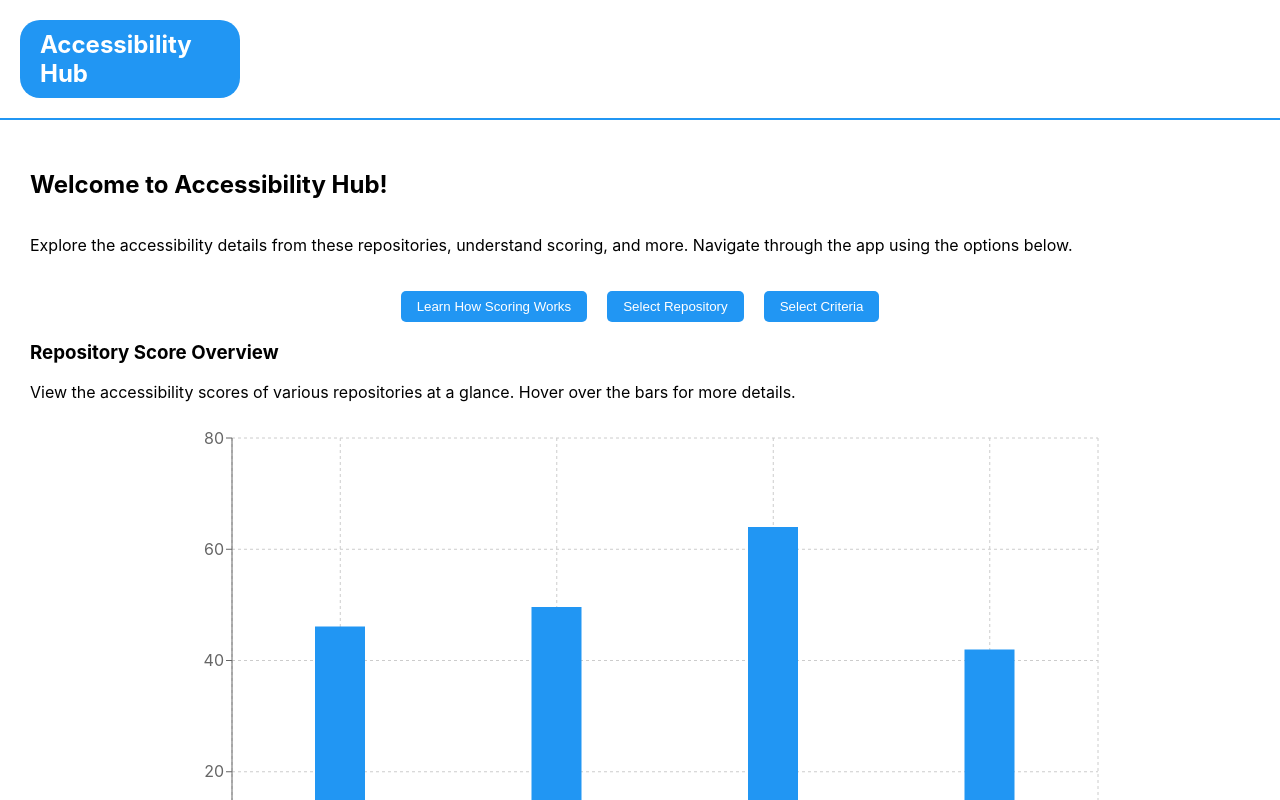
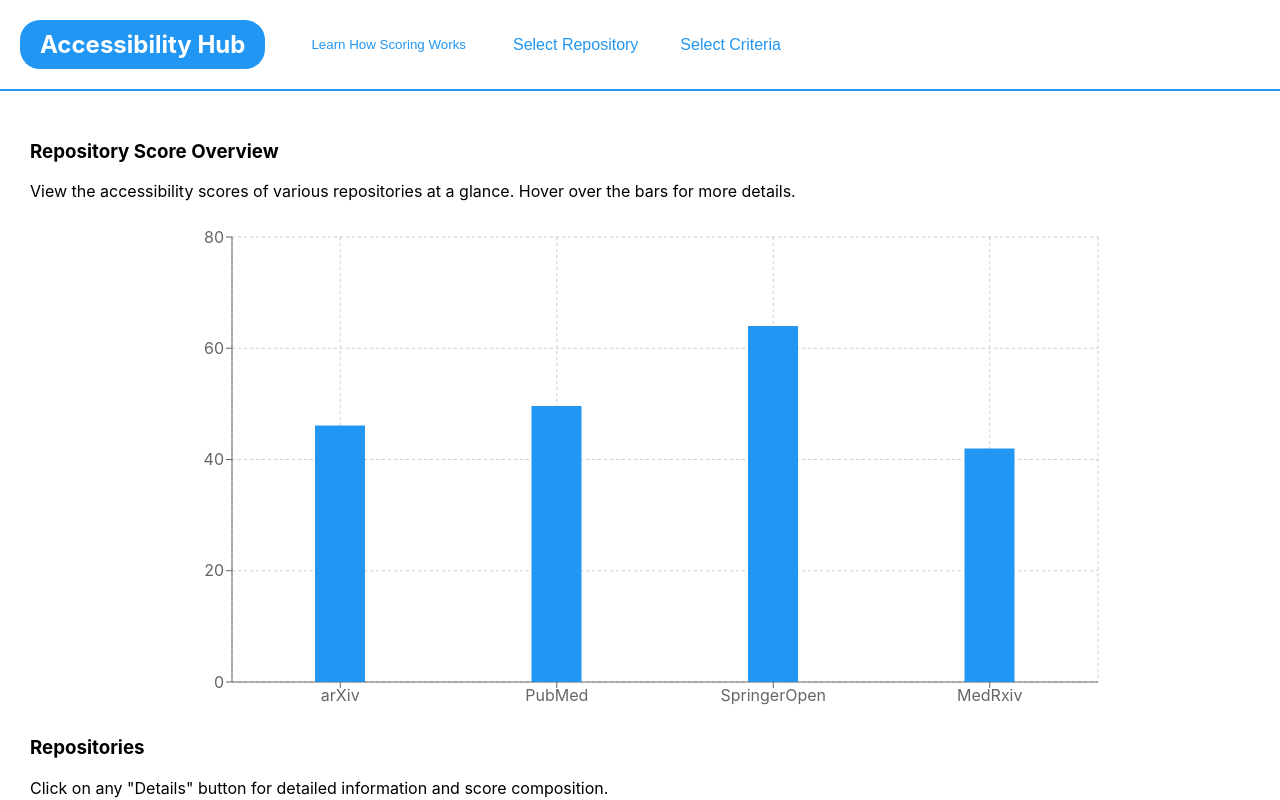
Before and after one commit to RenjunT/AccessibilityHub, a React (Create React App) app: page /#/ in a window 1280 px wide. Shown: the top 800 px of the page. Built offline with nearby package versions, Linux system fonts and the light colour scheme.

Commit message:
Bootstrap React Dropdown, Header navigation update

```diff
--- a/package.json
+++ b/package.json
@@ -9,9 +9,11 @@
     "@testing-library/jest-dom": "^5.17.0",
     "@testing-library/react": "^13.4.0",
     "@testing-library/user-event": "^13.5.0",
+    "bootstrap": "^5.3.2",
     "chart.js": "^4.4.0",
     "papaparse": "^5.4.1",
     "react": "^18.2.0",
+    "react-bootstrap": "^2.9.1",
     "react-chartjs-2": "^5.2.0",
     "react-dom": "^18.2.0",
     "react-router-dom": "^6.18.0",
--- a/src/App.css
+++ b/src/App.css
@@ -55,8 +55,18 @@
 }
 
 
-.dropdown-buttons-container button {
+.dropdown-buttons-container button,
+.dropdown-buttons-container .dropdown-toggle {
   margin: 0 10px;
+  background-color: #2196f3; /* Example background color */
+  color: white; /* Example text color */
+  border: none; /* Example border removal */
+  padding: .375rem .75rem; /* Example padding */
+  border-radius: .25rem;
+}
+
+.dropdown-spacing {
+  margin: 0 10px; /* Adjust the 10px to the amount of space you want */
 }
 
 
--- a/src/MainPage.js
+++ b/src/MainPage.js
@@ -4,18 +4,18 @@
 import './FilterModal.css'
 import FormularAltTextsPage from './FormularAltTextsPage';
 import {useNavigate} from 'react-router-dom';
+import Dropdown from 'react-bootstrap/Dropdown';
 import Timeline from './Timeline'
 import DetailsPage from './DetailsPage'
 import ScoreExplanationPage from './ScoreExplanationPage';
 import FilterModal from './FilterModal'
 import Header from './components/Header'
-import Dropdown from './components/Dropdown';
+
 import { BrowserRouter as Router, Routes, Route, Link } from "react-router-dom";
 
 
 const MainPage = () => {
-    const [showRepoDropdown, setShowRepoDropdown] = useState(false);
-    const [showCriteriaDropdown, setShowCriteriaDropdown] = useState(false);
+
     const navigate = useNavigate();
     const repositories = [
         { id: 'arXiv', name: 'arXiv', score: 46.13 },
@@ -23,54 +23,30 @@
         { id: 'SpringerOpen', name: 'SpringerOpen', score: 64 },
         { id: 'MedRxiv',name: 'MedRxiv', score: 42 }
       ];
+      const criteriaOptions = ['Figure Alt Texts', 'Formular Alt Texts', 'Table Header'];
       const onNavigate = (path) => {
         navigate(path);};
 
         const handleRepoSelect = (repo) => {
-          setShowRepoDropdown(false); // Close the dropdown
+
           navigate(`/details/${repo}`); // Navigate to the repository page
         };
 
         const handleCriteriaSelect = (criteria) => {
-          setShowCriteriaDropdown(false); // Close the dropdown
+
           navigate('/formular-alt-texts');
         };
 
   return (
     <div className="MainPage">
-        <Header />
+        <Header
+        repositories={repositories}
+        criteriaOptions={criteriaOptions}
+        handleRepoSelect={handleRepoSelect}
+        handleCriteriaSelect={handleCriteriaSelect}
+      />
 
         <div className="content">
-        <h2>Welcome to Accessibility Hub! </h2>
-        <p>Explore the accessibility details from these repositories, understand scoring, and more. Navigate through the app using the options below.</p>
-
-        <div className="dropdown-buttons-container">
-        <button onClick={()=> navigate('/score-explanation')}>Learn How Scoring Works</button>
-        {/* Repository Dropdown */}
-        <button onClick={() => setShowRepoDropdown(!showRepoDropdown)}>
-          Select Repository
-        </button>
-        {showRepoDropdown && (
-          <Dropdown
-            title="Select Repository"
-            options={['arXiv', 'PubMed', 'SpringerOpen', 'MedRxiv']}
-            onSelect={handleRepoSelect}
-          />
-        )}
-
-        {/* Criteria Dropdown */}
-        <button onClick={() => setShowCriteriaDropdown(!showCriteriaDropdown)}>
-          Select Criteria
-        </button>
-        {showCriteriaDropdown && (
-          <Dropdown
-            title="Select Criteria"
-            options={['Figure Alt Texts', 'Formular Alt Texts', 'Table Header']}
-            onSelect={handleCriteriaSelect}
-          />
-        )}
-      </div>
-
         <section className="chart-section">
           <h3>Repository Score Overview</h3>
           <p>View the accessibility scores of various repositories at a glance. Hover over the bars for more details.</p>
--- a/src/components/Header.css
+++ b/src/components/Header.css
@@ -22,25 +22,34 @@
     display:block;
   }
 
-  .header-content {
-    flex-grow: 1;
+  .header-navigation {
+    display: flex;
+    align-items: center;
   }
 
-  .header-content h1 {
-    margin-right: 10px;
-    color: #000000;
+  .nav-btn {
+    margin-left: 10px;
+    padding: 0.5rem 1rem;
+    border: none;
+    border-radius: 0.25rem;
+    background-color: #fff;
+    color: #2196f3;
+    cursor: pointer;
   }
 
-  .header-content p {
-    margin-left: 0;
-    color: #000000;
+  .nav-btn:hover {
+    background-color: #e3f2fd;
   }
 
-  .filter-container {
-    bottom: 5px; /* Half the height of the button to move it down outside of the header */
-    transform: translateX(-50%); /* Offset the container by half its width to truly center it */
-  /* Additional styles as required */
+  /* Adjust the dropdown styles if necessary */
+  .dropdown-menu {
+    /* Styles for dropdown menu */
   }
+
+  .dropdown-item {
+    /* Styles for dropdown items */
+  }
+
 
   .filter-button {
     background-color: #ffffff;
--- a/src/components/Header.js
+++ b/src/components/Header.js
@@ -1,17 +1,50 @@
 import React from 'react';
-import './Header.css'; // Make sure to create a Header.css file with the styles
+import './Header.css';
+import { useNavigate } from 'react-router-dom';
+import Dropdown from 'react-bootstrap/Dropdown';
 
-const Header = () => {
+const Header = ({ repositories, criteriaOptions, handleRepoSelect, handleCriteriaSelect }) => {
+  const navigate = useNavigate();
   return (
     <div className="header">
       <div className="logo-container">
         <span className="logo">Accessibility Hub</span>
       </div>
+      <nav className="header-navigation">
+          <button onClick={() => navigate('/score-explanation')} className="nav-btn">
+            Learn How Scoring Works
+          </button>
 
-      <div className="header-content">
-        <h1></h1>
-        <p></p>
-      </div>
+          {/* Dropdown for selecting repository */}
+          <Dropdown align="end">
+            <Dropdown.Toggle variant="success" id="dropdown-repository" className="nav-btn">
+              Select Repository
+            </Dropdown.Toggle>
+            <Dropdown.Menu>
+              {repositories.map((repo) => (
+                <Dropdown.Item key={repo.id} onClick={() => handleRepoSelect(repo.id)}>
+                  {repo.name}
+                </Dropdown.Item>
+              ))}
+            </Dropdown.Menu>
+          </Dropdown>
+
+          {/* Dropdown for selecting criteria */}
+          <Dropdown align="end">
+            <Dropdown.Toggle variant="success" id="dropdown-criteria" className="nav-btn">
+              Select Criteria
+            </Dropdown.Toggle>
+            <Dropdown.Menu>
+              {criteriaOptions.map((criteria, index) => (
+                <Dropdown.Item key={index} onClick={() => handleCriteriaSelect(criteria)}>
+                  {criteria}
+                </Dropdown.Item>
+              ))}
+            </Dropdown.Menu>
+          </Dropdown>
+        </nav>
+
+
     </div>
   );
 };
```
Also changed, not shown: 1 other file (tests, documents, lock files or other folders).
